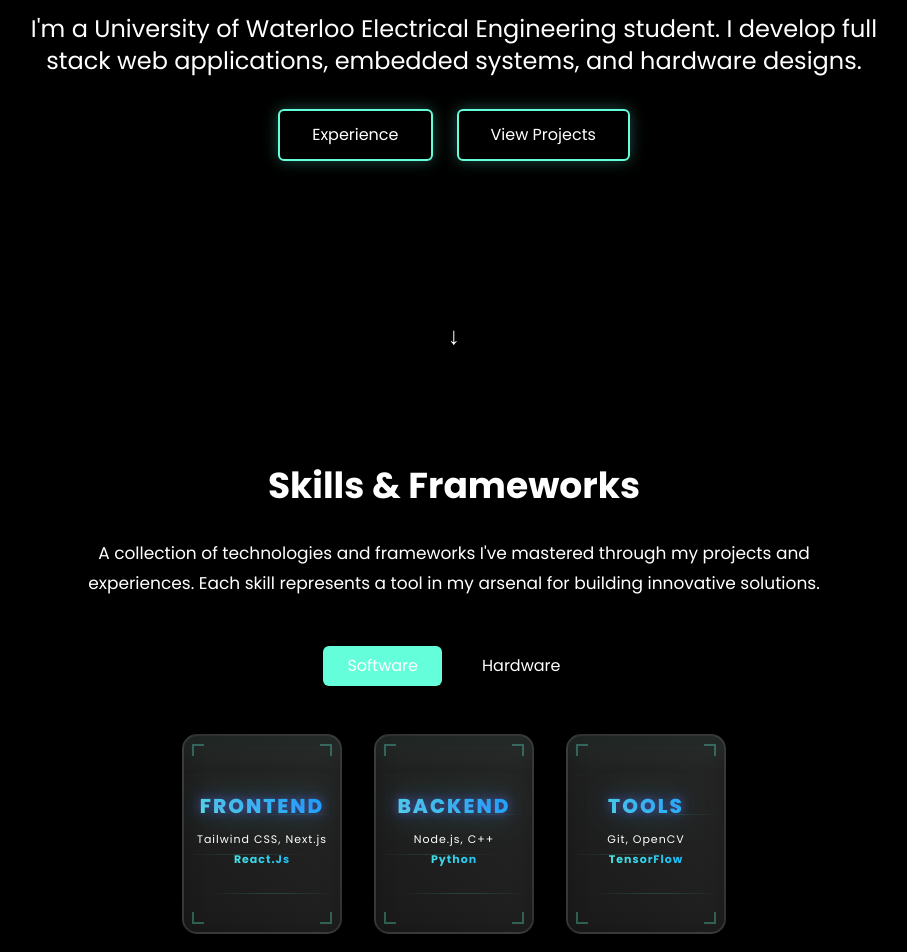
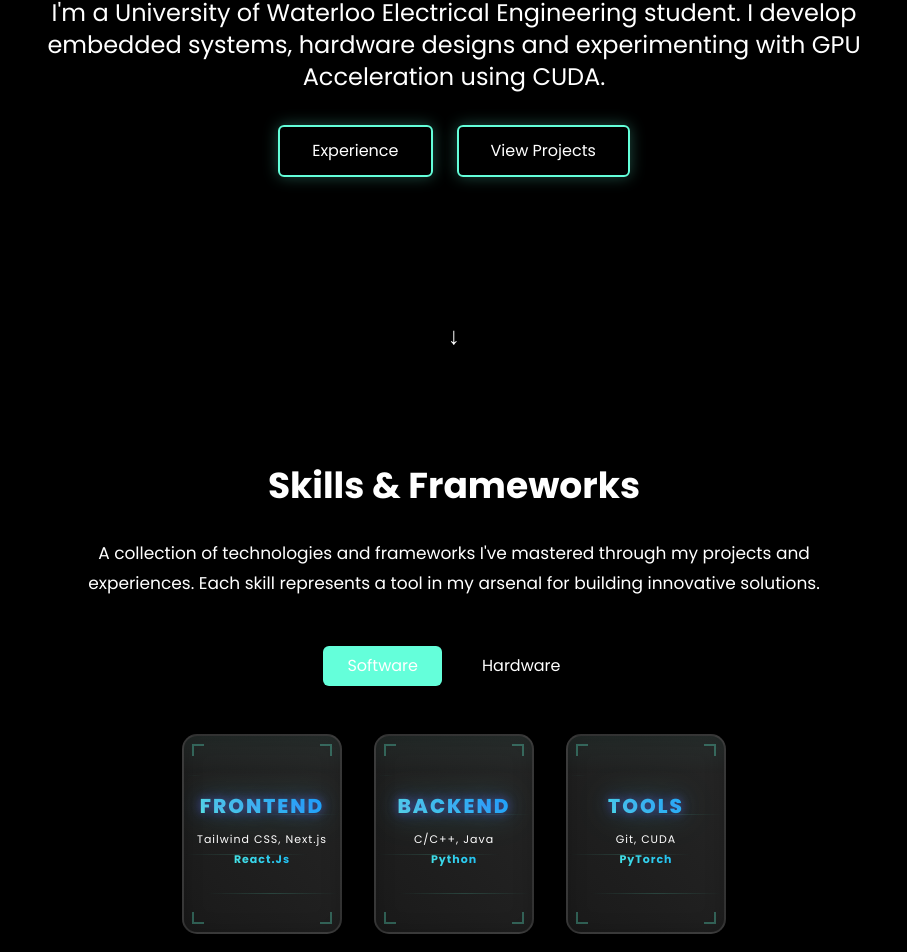
Before and after one commit to JJKSweaty/Portfolio-2025, a React (Vite) app: page / in a window 1280 px wide. Shown: the part 422-1374 px from the top of the page, without its empty margins (186-1093 px from the left). Built offline with nearby package versions, Linux system fonts and the light colour scheme.

Commit message:
updates skils

```diff
--- a/src/components/About.jsx
+++ b/src/components/About.jsx
@@ -17,13 +17,13 @@ const Skills = () => {
     },
     {
       title: "BACKEND",
-      subtitle: "Node.js, C++",
+      subtitle: "C/C++, Java",
       highlight: "Python"
     },
     {
       title: "TOOLS",
-      subtitle: "Git, OpenCV",
-      highlight: "TensorFlow"
+      subtitle: "Git, CUDA",
+      highlight: "PyTorch"
     }
   ];
 
@@ -35,12 +35,12 @@ const Skills = () => {
     },
     {
       title: "SOFTWARE",
-      subtitle: "KiCAD, Keil uVision",
+      subtitle: "Altium , ESP-IDF",
       highlight: "STM32CubeIDE"
     },
     {
       title: "PROTOCOLS",
-      subtitle: "I2C, UART, PWM",
+      subtitle: "I2C, UART, BLE",
       highlight: "SPI"
     },
     {
--- a/src/components/Hero.jsx
+++ b/src/components/Hero.jsx
@@ -131,7 +131,7 @@ const Hero = () => {
             transition={{ duration: 0.8, delay: 0.2 }}
             className="text-white text-xl md:text-2xl mb-8"
           >
-            I'm a University of Waterloo Electrical Engineering student. I develop full stack web applications, embedded systems, and hardware designs.
+            I'm a University of Waterloo Electrical Engineering student. I develop embedded systems, hardware designs and experimenting with GPU Acceleration using CUDA.
           </motion.p>
 
           <motion.div
```
